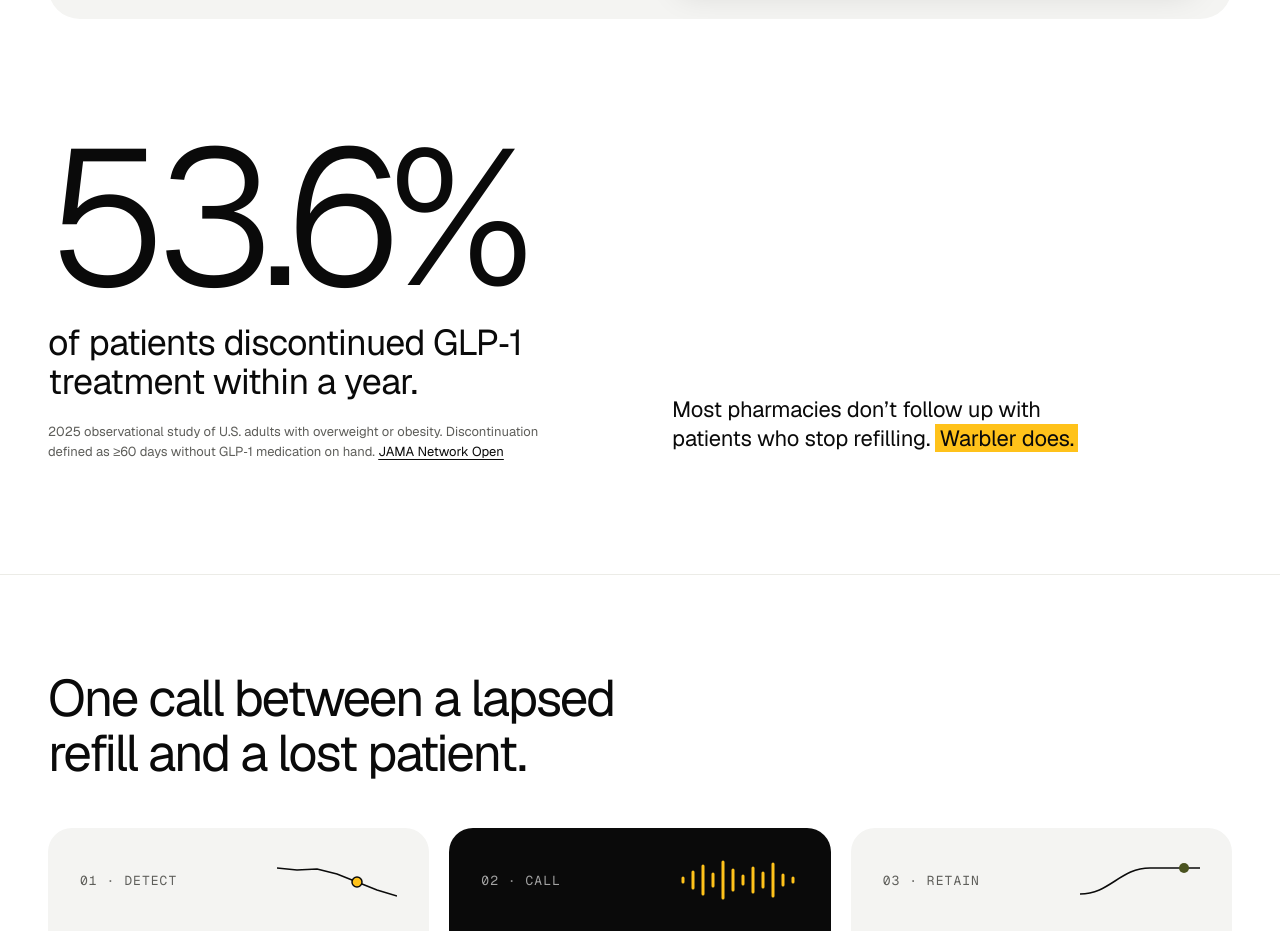
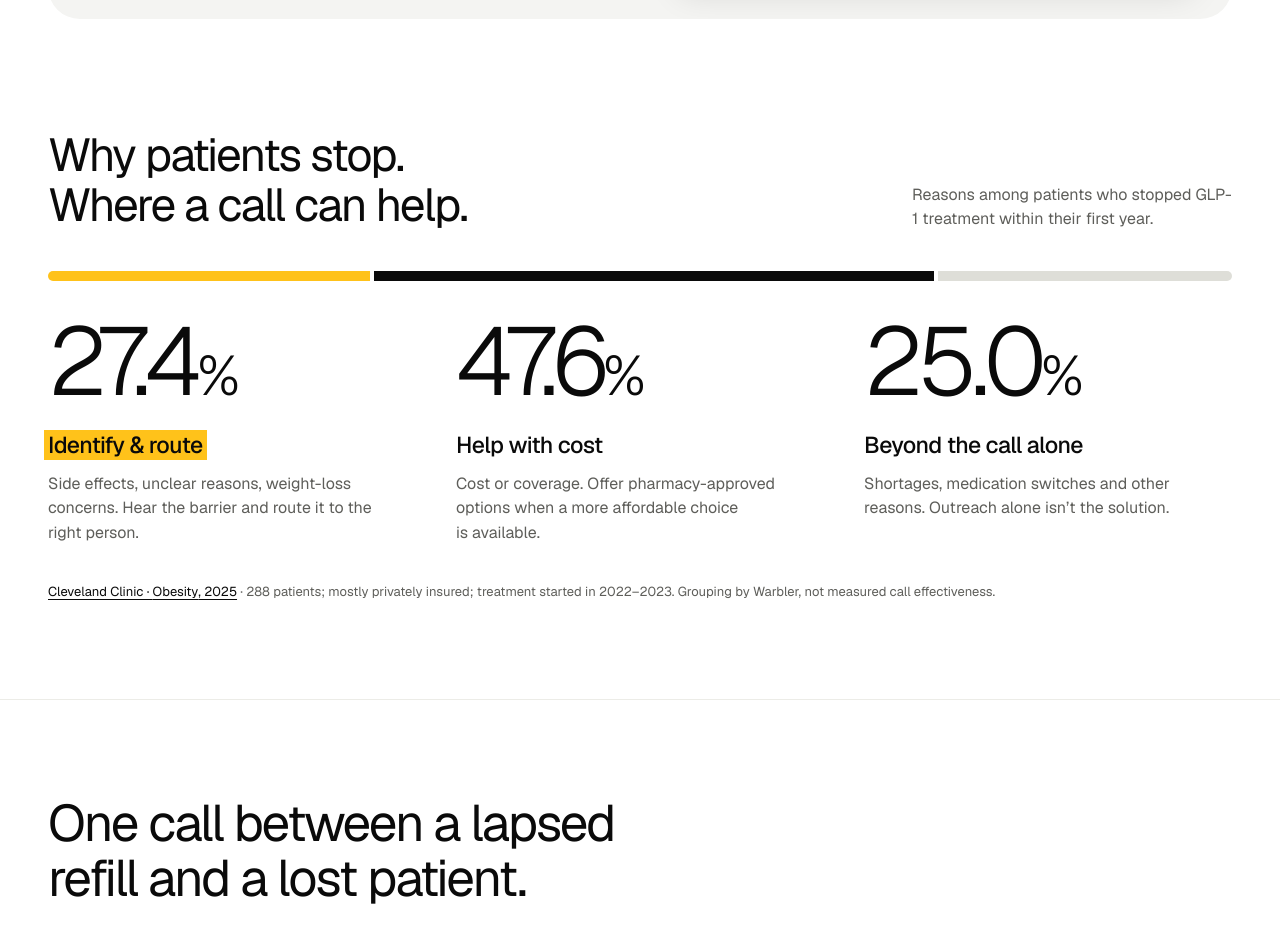
Before and after one commit to warblersafety/warbler-rx-website, a website built with Vite: page index.html in a window 1280 px wide. Shown: the part 1300-2231 px from the top of the page. Built offline with nearby package versions, Linux system fonts and the light colour scheme.

Commit message:
Replace homepage statistic with concise discontinuation reasons (#10)

```diff
--- a/index.html
+++ b/index.html
@@ -91,16 +91,30 @@
       </div>
 </section>
 
-<section style="display:grid;grid-template-columns:repeat(auto-fit,minmax(min(100%,460px),1fr));gap:48px 64px;align-items:end;padding:0 clamp(20px,4vw,48px) 112px">
-  <div style="display:flex;flex-direction:column;gap:20px">
-    <div style="font-size:clamp(110px,15vw,220px);line-height:0.9;letter-spacing:-0.06em;font-weight:300">53.6%</div>
-    <h2 style="font-size:clamp(28px,2.8vw,40px);line-height:1.08;letter-spacing:-0.02em;max-width:640px;text-wrap:pretty">of patients discontinued GLP‑1 treatment within a year.</h2>
-    <p style="font-size:13px;line-height:1.55;color:#5e5e5a;max-width:520px">2025 observational study of U.S. adults with overweight or obesity. Discontinuation defined as ≥60 days without GLP‑1 medication on hand. <a href="https://jamanetwork.com/journals/jamanetworkopen/fullarticle/2829779" style="color:#0a0a0a;text-decoration:underline;text-underline-offset:3px">JAMA Network Open</a></p>
+<section id="why-patients-stop" class="study-section" aria-labelledby="study-title">
+  <div class="study-heading">
+    <h2 id="study-title">Why patients stop.<br>Where a call can help.</h2>
+    <p>Reasons among patients who stopped GLP-1 treatment within their first year.</p>
   </div>
-  <div style="display:flex;flex-direction:column;gap:16px;padding-bottom:8px;max-width:440px">
-    <p style="font-size:22px;line-height:1.35;letter-spacing:-0.01em;text-wrap:pretty">Most pharmacies don’t follow up with patients who stop refilling. <span style="background:#ffc21a;padding:0 4px">Warbler does.</span></p>
-
+  <div class="study-bar" aria-hidden="true"><span></span><span></span><span></span></div>
+  <div class="study-groups">
+    <article class="study-group">
+      <p class="study-number">27.4<span>%</span></p>
+      <h3><span class="study-highlight">Identify &amp; route</span></h3>
+      <p>Side effects, unclear reasons, weight-loss concerns. Hear the barrier and route it to the right person.</p>
+    </article>
+    <article class="study-group">
+      <p class="study-number">47.6<span>%</span></p>
+      <h3>Help with cost</h3>
+      <p>Cost or coverage. Offer pharmacy-approved options when a more affordable choice is available.</p>
+    </article>
+    <article class="study-group">
+      <p class="study-number">25.0<span>%</span></p>
+      <h3>Beyond the call alone</h3>
+      <p>Shortages, medication switches and other reasons. Outreach alone isn’t the solution.</p>
+    </article>
   </div>
+  <p class="study-source"><a href="https://pmc.ncbi.nlm.nih.gov/articles/PMC12636059/" target="_blank" rel="noopener noreferrer">Cleveland Clinic · <cite>Obesity</cite>, 2025</a> · 288 patients; mostly privately insured; treatment started in 2022–2023. Grouping by Warbler, not measured call effectiveness.</p>
 </section>
 
 <section id="how" style="border-top:1px solid #ececE7;display:flex;flex-direction:column;gap:48px;padding:96px clamp(20px,4vw,48px) 112px">
--- a/src/site.css
+++ b/src/site.css
@@ -9,3 +9,25 @@
 .demo-booking:focus-visible .demo-founder{opacity:1;visibility:visible;transform:translate(-50%,0) rotate(-6deg) scale(1)}
 @media(hover:hover) and (pointer:fine){.demo-booking:hover .demo-founder{opacity:1;visibility:visible;transform:translate(-50%,0) rotate(-6deg) scale(1)}}
 @media(prefers-reduced-motion:reduce){.demo-founder{transition:none}}
+
+/* Study breakdown extends the homepage's type, gold accent and open surfaces. */
+.study-section{padding:0 clamp(20px,4vw,48px) 96px}
+.study-heading{display:flex;align-items:end;justify-content:space-between;gap:32px;margin-bottom:40px}
+.study-heading h2{font-size:clamp(32px,3.6vw,52px);line-height:1.08;letter-spacing:-.04em;text-wrap:balance}
+.study-heading>p{max-width:320px;font-size:16px;line-height:1.5;color:#5e5e5a;text-wrap:pretty}
+.study-bar{display:flex;gap:4px;height:10px;margin-bottom:32px;overflow:hidden;border-radius:999px}
+.study-bar span:nth-child(1){flex:27.4;background:#ffc21a}
+.study-bar span:nth-child(2){flex:47.6;background:#0a0a0a}
+.study-bar span:nth-child(3){flex:25;background:#deded8}
+.study-groups{display:grid;grid-template-columns:repeat(3,minmax(0,1fr));gap:40px}
+.study-group{min-width:0}
+.study-number{font-size:clamp(64px,7.5vw,108px);line-height:1;letter-spacing:-.06em;font-weight:300;margin-bottom:22px}
+.study-number span{font-size:.58em;letter-spacing:-.04em}
+.study-group h3{font-size:23px;line-height:1.25;letter-spacing:-.025em;margin-bottom:12px;font-weight:500}
+.study-highlight{background:#ffc21a;padding:0 4px;margin-left:-4px;box-decoration-break:clone;-webkit-box-decoration-break:clone}
+.study-group>p:last-child{font-size:16px;line-height:1.55;color:#5e5e5a;max-width:340px;text-wrap:pretty}
+.study-source{max-width:980px;font-size:13px;line-height:1.6;color:#5e5e5a;margin-top:36px}
+.study-source a{color:#0a0a0a;text-decoration:underline;text-underline-offset:3px}
+.study-source cite{font-style:italic}
+@media(max-width:760px){.study-section{padding-bottom:64px}.study-heading{align-items:start;flex-direction:column;gap:20px;margin-bottom:28px}.study-heading>p{max-width:440px}.study-groups{grid-template-columns:1fr;gap:28px}.study-group{display:grid;grid-template-columns:132px minmax(0,1fr);column-gap:20px;row-gap:8px;padding-bottom:28px;border-bottom:1px solid #ecece7}.study-number{grid-row:1 / 3;font-size:64px;margin:0}.study-group h3{font-size:20px;margin:0}.study-group>p:last-child{font-size:15px}.study-source{margin-top:28px}}
+@media(max-width:360px){.study-group{grid-template-columns:110px minmax(0,1fr);column-gap:14px}.study-number{font-size:54px}}
```
Also changed, not shown: README.md.
